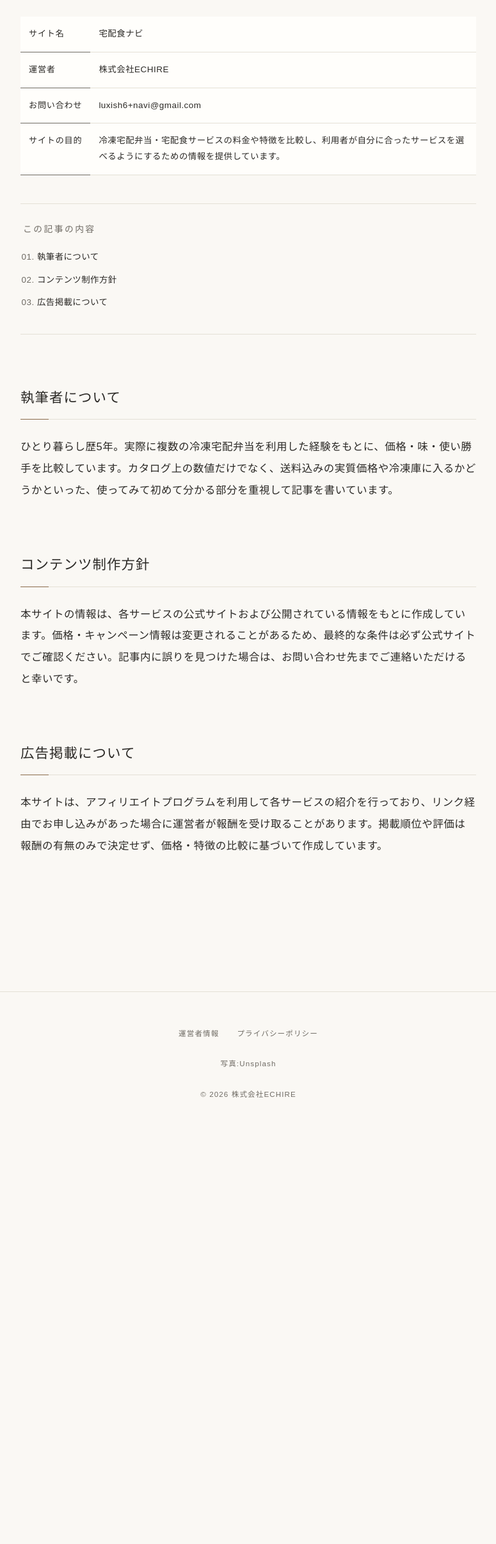
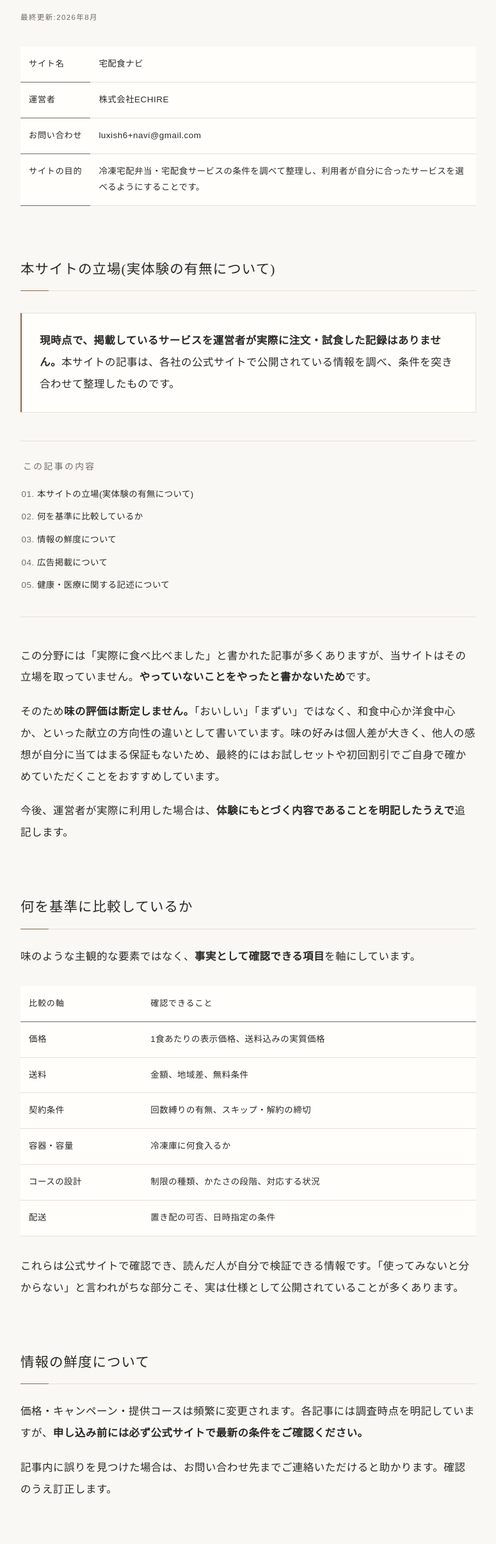
Before and after one commit to luxish6-bot/takushoku-navi, a plain HTML site: page about.html in a window 1280 px wide. Shown: the part 386-2800 px from the top of the page at 64% size, without its empty margins (252-1027 px from the left). Before the commit the page ends 2192 px from the top, so only its background shows below. Drawn offline with Linux system fonts and the light colour scheme.

Commit message:
Add files via upload

```diff
--- a/about.html
+++ b/about.html
@@ -5,8 +5,8 @@
 <meta name="google-site-verification" content="yrZ4kDt6IqCRg0gDvFZCKhhRTHC64FHTb0zcKwv_T0Q" />
 <meta name="msvalidate.01" content="2CEB85494104BC3F32EA7C5A38E70C42" />
 <meta name="viewport" content="width=device-width, initial-scale=1">
-<title>運営者情報 | 宅配食ナビ</title>
-<meta name="robots" content="noindex">
+<title>運営者情報・編集方針 | 宅配食ナビ</title>
+<meta name="description" content="宅配食ナビの運営者情報と編集方針。掲載情報の調べ方、比較の基準、広告掲載の扱い、実体験の有無について明示しています。">
 <link rel="stylesheet" href="style.css">
 <script src="site.js" defer></script>
 </head>
@@ -40,23 +40,52 @@
 <a href="gift.html">ギフトに贈る</a>
 </nav>
 <main>
-<h1>運営者情報</h1>
+<h1>運営者情報・編集方針</h1>
+<p class="date">最終更新:2026年8月</p>
+
 <div class="table-wrap">
 <table>
 <tr><th>サイト名</th><td>宅配食ナビ</td></tr>
 <tr><th>運営者</th><td>株式会社ECHIRE</td></tr>
 <tr><th>お問い合わせ</th><td>luxish6+navi@gmail.com</td></tr>
-<tr><th>サイトの目的</th><td>冷凍宅配弁当・宅配食サービスの料金や特徴を比較し、利用者が自分に合ったサービスを選べるようにするための情報を提供しています。</td></tr>
+<tr><th>サイトの目的</th><td>冷凍宅配弁当・宅配食サービスの条件を調べて整理し、利用者が自分に合ったサービスを選べるようにすることです。</td></tr>
 </table>
 </div>
 
-<h2>執筆者について</h2>
-<p>ひとり暮らし歴5年。実際に複数の冷凍宅配弁当を利用した経験をもとに、価格・味・使い勝手を比較しています。カタログ上の数値だけでなく、送料込みの実質価格や冷凍庫に入るかどうかといった、使ってみて初めて分かる部分を重視して記事を書いています。</p>
+<h2>本サイトの立場(実体験の有無について)</h2>
+<div class="lead">
+<p><strong>現時点で、掲載しているサービスを運営者が実際に注文・試食した記録はありません。</strong>本サイトの記事は、各社の公式サイトで公開されている情報を調べ、条件を突き合わせて整理したものです。</p>
+</div>
+<p>この分野には「実際に食べ比べました」と書かれた記事が多くありますが、当サイトはその立場を取っていません。<strong>やっていないことをやったと書かないため</strong>です。</p>
+<p>そのため<strong>味の評価は断定しません。</strong>「おいしい」「まずい」ではなく、和食中心か洋食中心か、といった献立の方向性の違いとして書いています。味の好みは個人差が大きく、他人の感想が自分に当てはまる保証もないため、最終的にはお試しセットや初回割引でご自身で確かめていただくことをおすすめしています。</p>
+<p>今後、運営者が実際に利用した場合は、<strong>体験にもとづく内容であることを明記したうえで</strong>追記します。</p>
 
-<h2>コンテンツ制作方針</h2>
-<p>本サイトの情報は、各サービスの公式サイトおよび公開されている情報をもとに作成しています。価格・キャンペーン情報は変更されることがあるため、最終的な条件は必ず公式サイトでご確認ください。記事内に誤りを見つけた場合は、お問い合わせ先までご連絡いただけると幸いです。</p>
+<h2>何を基準に比較しているか</h2>
+<p>味のような主観的な要素ではなく、<strong>事実として確認できる項目</strong>を軸にしています。</p>
+<div class="table-wrap">
+<table>
+<tr><th>比較の軸</th><th>確認できること</th></tr>
+<tr><td>価格</td><td>1食あたりの表示価格、送料込みの実質価格</td></tr>
+<tr><td>送料</td><td>金額、地域差、無料条件</td></tr>
+<tr><td>契約条件</td><td>回数縛りの有無、スキップ・解約の締切</td></tr>
+<tr><td>容器・容量</td><td>冷凍庫に何食入るか</td></tr>
+<tr><td>コースの設計</td><td>制限の種類、かたさの段階、対応する状況</td></tr>
+<tr><td>配送</td><td>置き配の可否、日時指定の条件</td></tr>
+</table>
+</div>
+<p>これらは公式サイトで確認でき、読んだ人が自分で検証できる情報です。「使ってみないと分からない」と言われがちな部分こそ、実は仕様として公開されていることが多くあります。</p>
+
+<h2>情報の鮮度について</h2>
+<p>価格・キャンペーン・提供コースは頻繁に変更されます。各記事には調査時点を明記していますが、<strong>申し込み前には必ず公式サイトで最新の条件をご確認ください。</strong></p>
+<p>記事内に誤りを見つけた場合は、お問い合わせ先までご連絡いただけると助かります。確認のうえ訂正します。</p>
+
 <h2>広告掲載について</h2>
-<p>本サイトは、アフィリエイトプログラムを利用して各サービスの紹介を行っており、リンク経由でお申し込みがあった場合に運営者が報酬を受け取ることがあります。掲載順位や評価は報酬の有無のみで決定せず、価格・特徴の比較に基づいて作成しています。</p>
+<p>本サイトはアフィリエイトプログラムを利用しており、リンク経由でお申し込みがあった場合に運営者が報酬を受け取ることがあります。</p>
+<p><strong>報酬額の多寡によって掲載順位や評価を変えることはしません。</strong>また、提携していないサービスであっても、条件が合う場合には比較対象として掲載しています(その場合のリンクは公式サイトへの通常のリンクです)。</p>
+
+<h2>健康・医療に関する記述について</h2>
+<p>本サイトは制限食・介護食・離乳食についても扱っていますが、<strong>これらの記述は一般的な情報提供であり、医学的助言ではありません。</strong></p>
+<p>疾患による食事制限、嚥下機能、離乳食の進め方については、必ず主治医・歯科医師・管理栄養士・言語聴覚士・小児科医などの専門職にご相談ください。当サイトの情報だけで食事内容を判断されないようお願いします。</p>
 </main>
 <footer>
 <a href="about.html">運営者情報</a><a href="privacy.html">プライバシーポリシー</a>
--- a/sitemap.xml
+++ b/sitemap.xml
@@ -37,4 +37,5 @@
   <url><loc>https://takuhaishoku-navi.com/shokusuu.html</loc><changefreq>monthly</changefreq><priority>0.8</priority></url>
   <url><loc>https://takuhaishoku-navi.com/tanshinfunin.html</loc><changefreq>monthly</changefreq><priority>0.8</priority></url>
   <url><loc>https://takuhaishoku-navi.com/gift.html</loc><changefreq>monthly</changefreq><priority>0.8</priority></url>
+  <url><loc>https://takuhaishoku-navi.com/about.html</loc><changefreq>monthly</changefreq><priority>0.5</priority></url>
 </urlset>
```
Also changed, not shown: index.html (+8 -4 lines).
